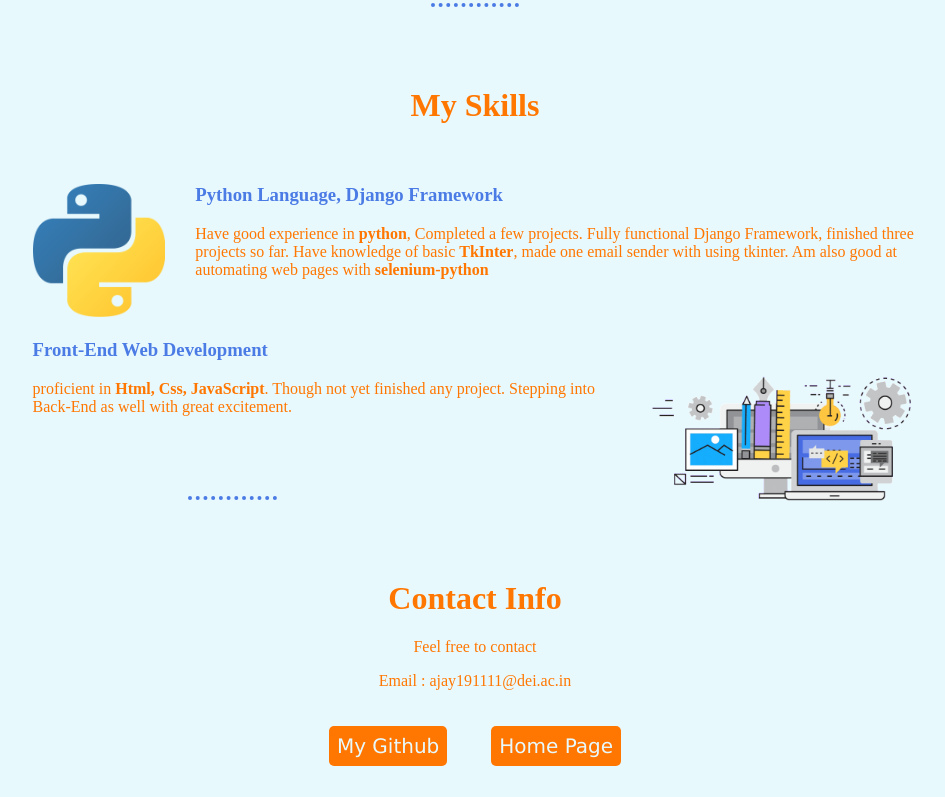
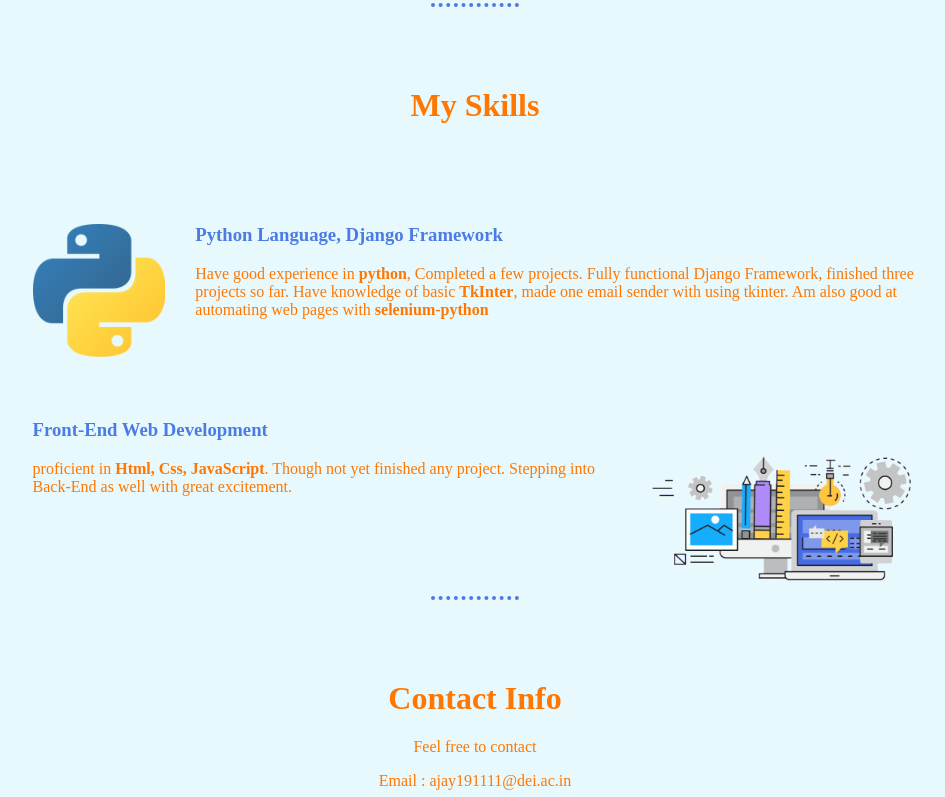
Before and after one commit to AjayEthica/my-portfolio, a plain HTML site: page index.html in a window 1280 px wide. Shown: the part 572-1369 px from the top of the page, without its empty margins (165-1110 px from the left). Drawn offline with Linux system fonts and the light colour scheme.

Commit message:
Changed Margin

```diff
--- a/css/master.css
+++ b/css/master.css
@@ -51,14 +51,15 @@ h3{
   text-align: left;
   margin-left: 15%;
   margin-right: 15%;
-  margin-top: 60px;
+  margin-top: 100px;
+  margin-bottom: 100px;
 }
 .skill-class2{
   text-align: left;
   margin-right: 15%;
   margin-left: 15%;
-  margin-top: 60px;
-  margin-bottom: 60px;
+  margin-top: 100px;
+  margin-bottom: 100px;
 }
 .left-img{
   float: left;
```
